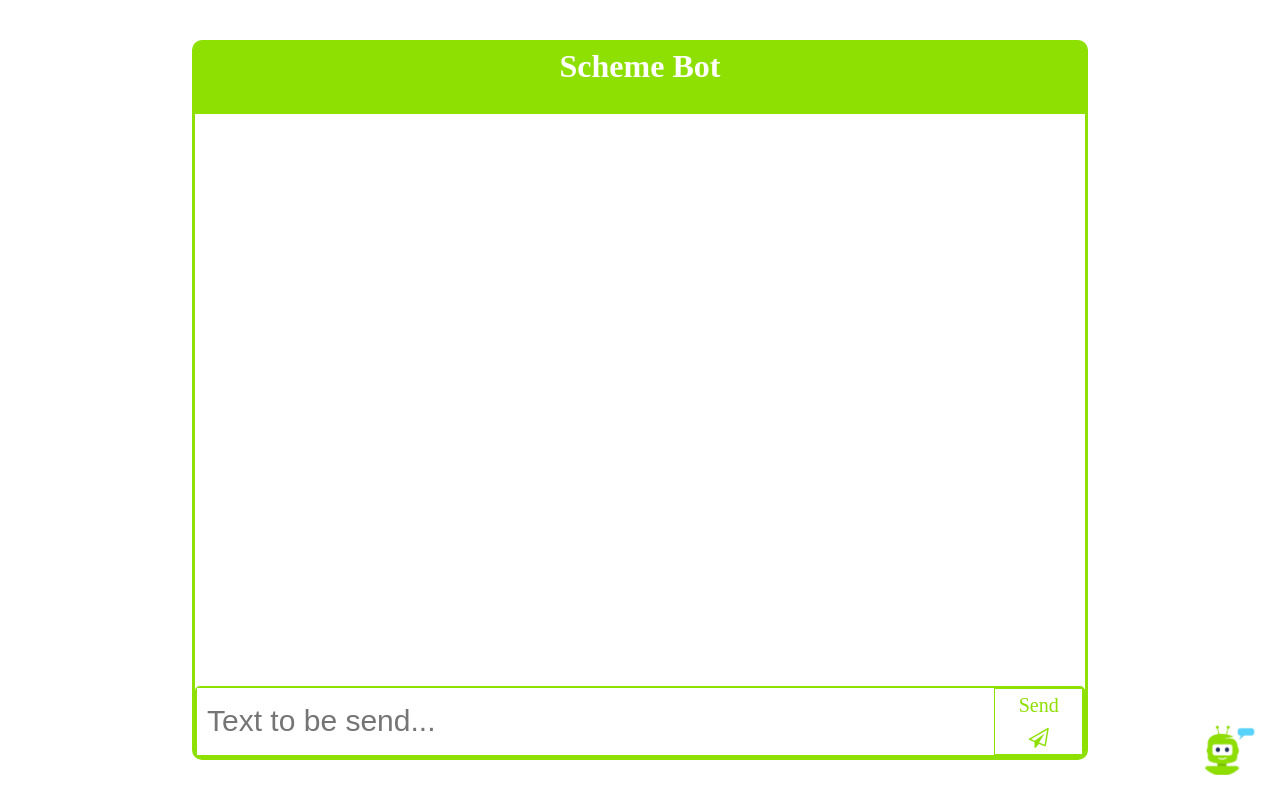
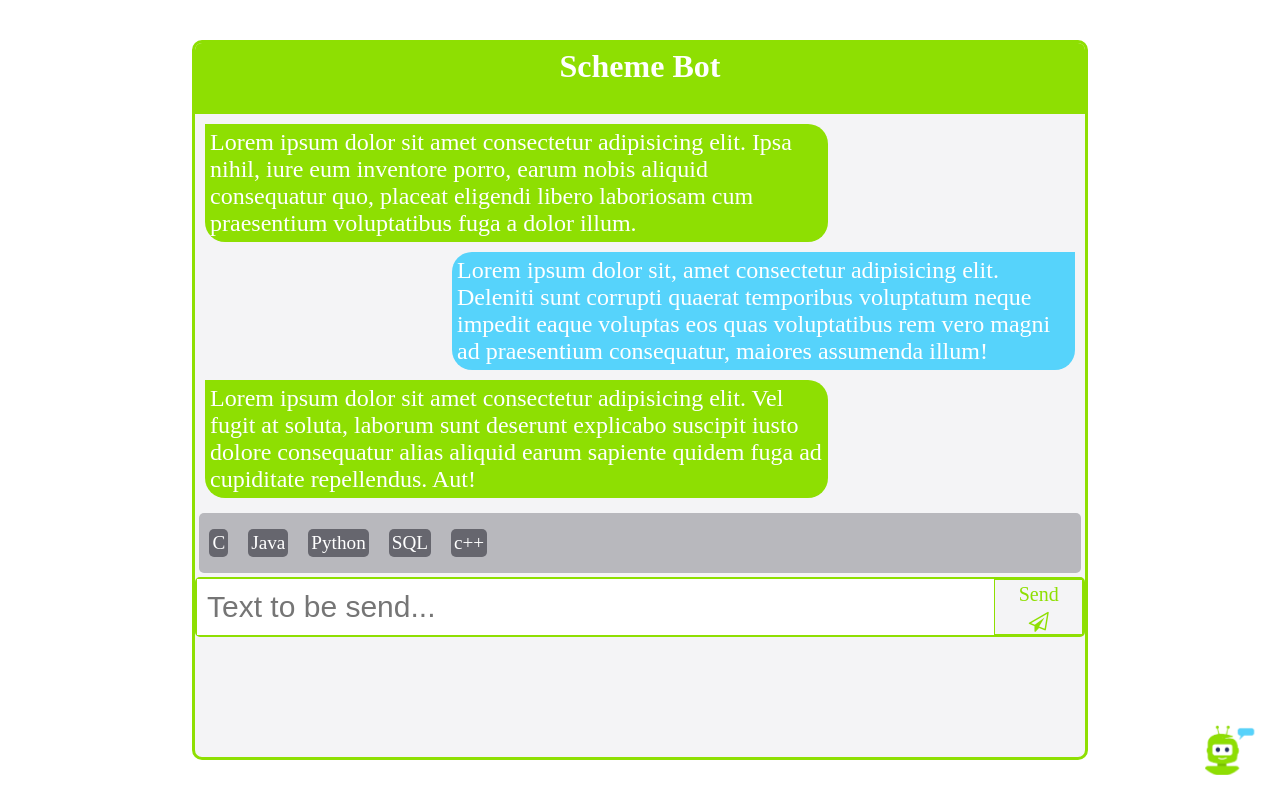
Before and after one commit to Logunathan007/Scheme_BOT, a Flask app: page / in a window 1280 px wide. Run offline with Flask 3, Linux system fonts and the light colour scheme.

Commit message:
FET: Adding styles

```diff
--- a/src/static/index.js
+++ b/src/static/index.js
@@ -1,5 +1,10 @@
 const bot_icon = document.querySelector(".bot_icon")
 const msg_box = document.querySelector(".msg_box")
+const suggestionlist = document.querySelector(".suggestionlist");
+const inputstr = document.querySelector(".inputstr");
+
+var list = ["Java", "Python", "C", "SQL","c++"]
+list.sort();
 
 bot_icon.addEventListener("click",()=>{
     if(msg_box.classList.contains("on")){
@@ -10,3 +15,20 @@ bot_icon.addEventListener("click",()=>{
         msg_box.classList.remove("off")
     }
 });
+
+
+inputstr.addEventListener("input",(eve)=>{
+    var val = (eve.target.value);
+    list = list.filter((ele)=>{
+        return ((ele.toLowerCase()).indexOf(String(val).toLowerCase()) != -1)
+    }
+    )
+    suggestionlist.innerHTML = "";
+    list.forEach((ele)=>{
+        suggestionlist.innerHTML+=`<div class="sug">${ele}</div>`
+    })
+})
+
+list.forEach((ele)=>{
+    suggestionlist.innerHTML+=`<div class="sug">${ele}</div>`
+})
--- a/src/static/style.css
+++ b/src/static/style.css
@@ -7,6 +7,10 @@
 
 :root{
     --grean : #8EDF02;
+    --lightwhite: #F4F4F6;
+    --suggestionbggray: #b8b8bd;
+    --darkgray:#66666E;
+    --blue: rgba(86,211,251,255);
 }
 
 body{
@@ -48,10 +52,15 @@ body{
 .msg_box{
     width: 70vw;
     height: 90vh;
+    background-color: var(--lightwhite);
     margin:5vh;
     border-radius: 10px;
     position: relative;
     border: 3px solid var(--grean);
+    overflow-y: auto;
+}
+.msg{
+    overflow-y: auto;
 }
 
 .title_bar{
@@ -63,14 +72,16 @@ body{
     font-weight: 600;
     text-align: center;
     padding-top: 5px;
+    position: sticky;
+    top:0;
 }
 
 .input_box{
     width: 100%;
-    height: 10%;
+    height: 60px;
     border: 2px solid var(--grean);
     border-radius: 5px;
-    position: absolute;
+    position: sticky;
     bottom: 0px;
 }
 
@@ -95,3 +106,60 @@ body{
     font-size: 20px;
     cursor: pointer;
 }
+
+.sendbtn:hover{
+    font-size: 22px;
+    color:black;
+}
+
+.botmsg{
+    width: 70%;
+    min-height: 20px;
+    color: white;
+    background-color: var(--grean);
+    margin: 10px;
+    border-bottom-left-radius: 20px;
+    border-bottom-right-radius: 20px;
+    border-top-right-radius: 20px;
+    font-size: 1.5em;
+    padding: 5px;
+    box-sizing: border-box;
+}
+
+.usermsg{
+    width: 70%;
+    color: white;
+    background-color: var(--blue);
+    margin: 10px;
+    border-bottom-left-radius: 20px;
+    border-bottom-right-radius: 20px;
+    border-top-left-radius: 20px;
+    font-size: 1.5em;
+    padding: 5px;
+    box-sizing: border-box;
+    margin-left: auto;
+}
+
+.suggestionlist{
+    margin:.5%;
+    height: 60px;
+    background-color: var(--suggestionbggray);
+    display: flex;
+    overflow-x: auto;
+    overflow-y: hidden;
+    align-items: center;
+    box-sizing: border-box;
+    position: sticky;
+    bottom: 60px;
+    border: none;
+    border-radius: 5px;
+}
+.sug{
+    background-color: var(--darkgray);
+    font-size: 1.2em;
+    margin: 3px 10px;
+    max-height: 60%;
+    padding: 3px 3px;
+    border-radius: 5px;
+    color:white;
+}
--- a/src/templates/index.html
+++ b/src/templates/index.html
@@ -14,8 +14,32 @@
             <div class="title_bar">
                 Scheme Bot
             </div>
+
+            <div class="msg">
+                <div class="botmsg">
+                    Lorem ipsum dolor sit amet consectetur adipisicing elit. Ipsa nihil, iure eum inventore porro, earum nobis aliquid consequatur quo, placeat eligendi libero laboriosam cum praesentium voluptatibus fuga a dolor illum.
+                </div>
+                <div class="usermsg">
+                    Lorem ipsum dolor sit, amet consectetur adipisicing elit. Deleniti sunt corrupti quaerat temporibus voluptatum neque impedit eaque voluptas eos quas voluptatibus rem vero magni ad praesentium consequatur, maiores assumenda illum!
+                </div>
+                <div class="botmsg">
+                    Lorem ipsum dolor sit amet consectetur adipisicing elit. Vel fugit at soluta, laborum sunt deserunt explicabo suscipit iusto dolore consequatur alias aliquid earum sapiente quidem fuga ad cupiditate repellendus. Aut!
+                </div>
+            </div>
+            <div class="suggestionlist">
+                <!-- <div class="sug">Java</div>
+                <div class="sug">Python</div>
+                <div class="sug">C </div>
+                <div class="sug">SQL</div>
+                <div class="sug">Java</div>
+                <div class="sug">Python</div>                <div class="sug">SQL</div>
+                <div class="sug">Java</div>
+                <div class="sug">Python</div>                <div class="sug">SQL</div>
+                <div class="sug">Java</div>
+                <div class="sug">Python</div> -->
+            </div>
             <div class="input_box">
-                <input type="text" placeholder="Text to be send...">
+                <input class="inputstr"type="text" placeholder="Text to be send...">
                 <div class="sendbtn">Send <i class="fa fa-send-o"></i></div>
             </div>
         </div>
```
